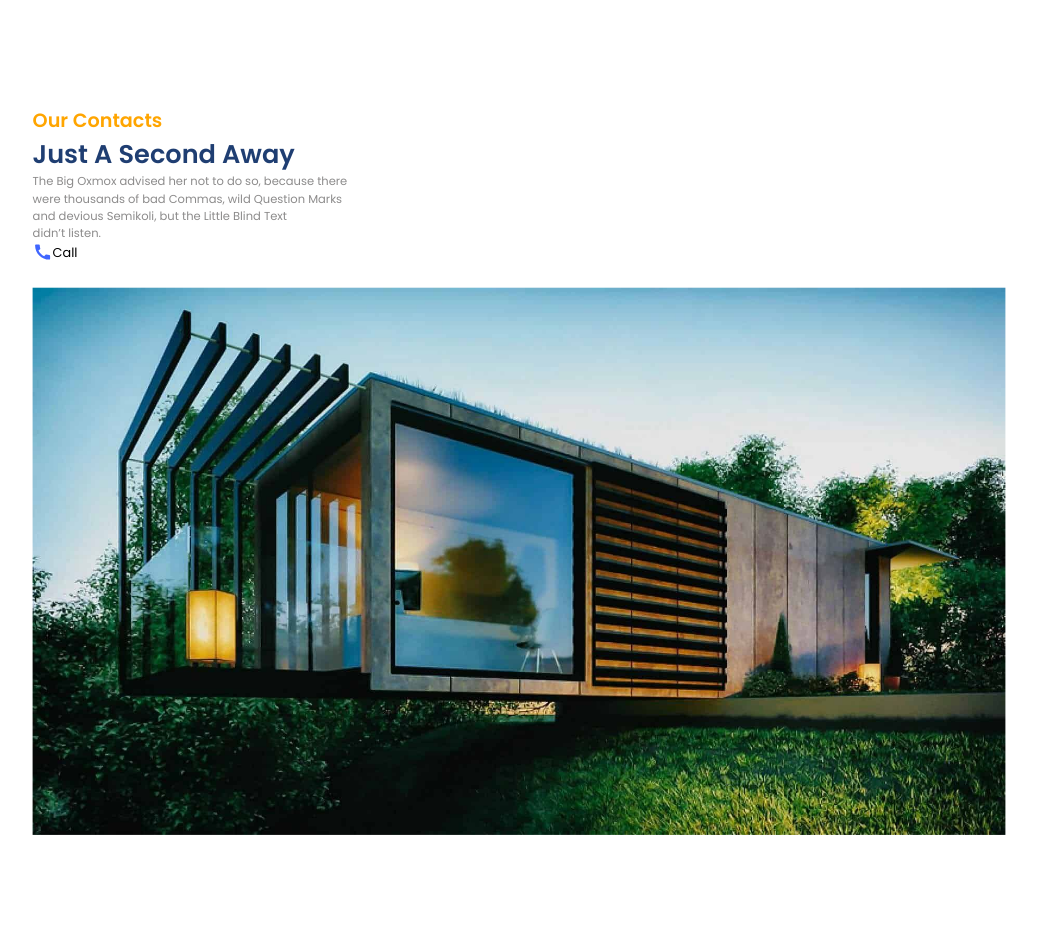
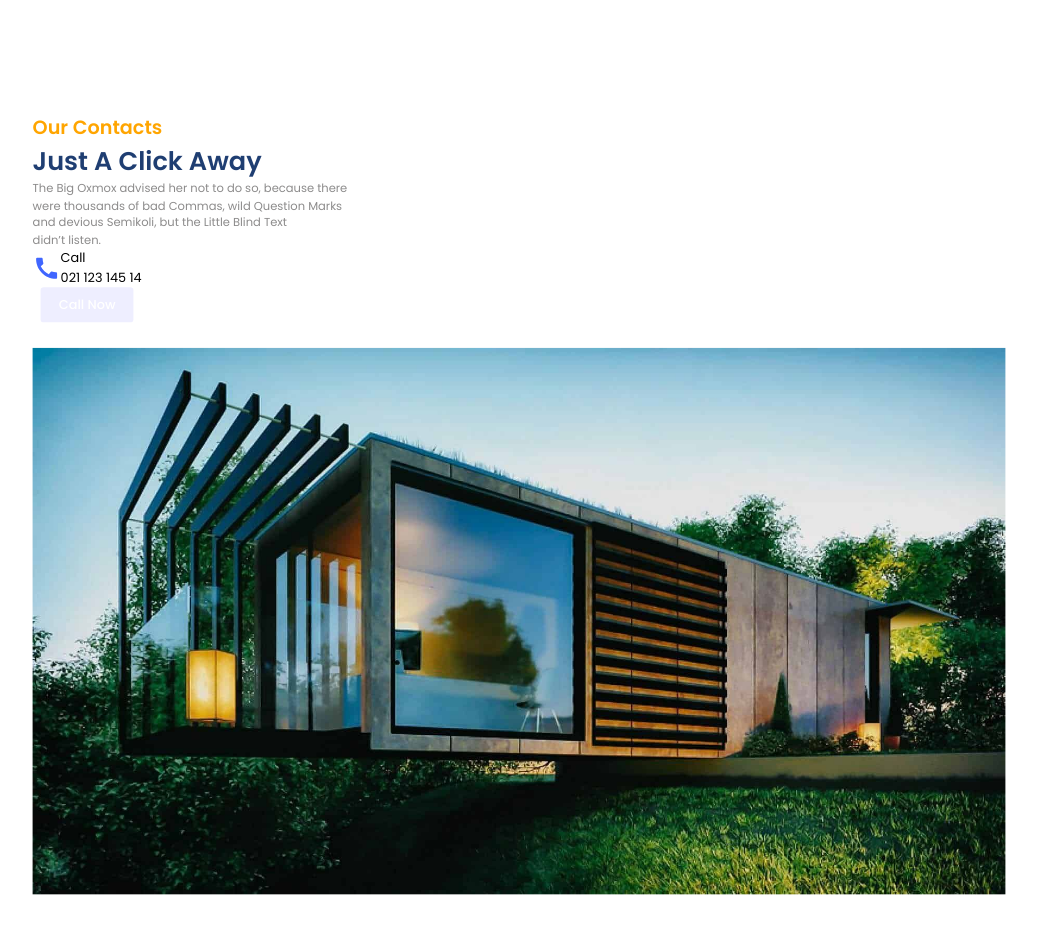
Before and after one commit to zendayat/Real-Estate-Frontend-React, a React (Vite) app: page / in a window 1280 px wide. Shown: the part 6040-6973 px from the top of the page, without its empty margins (121-1158 px from the left). Built offline with nearby package versions, Linux system fonts and the light colour scheme.

Commit message:
update value

```diff
--- /dev/null
+++ b/src/components/Contact/Contact.css
@@ -0,0 +1,3 @@
+.mode .button{
+    background: var(--lightBlue);
+}
--- a/src/components/Contact/Contact.jsx
+++ b/src/components/Contact/Contact.jsx
@@ -1,32 +1,40 @@
 import React from 'react'
 import { MdCall } from 'react-icons/md';
+import './Contact.css'
 
 function Contact() {
   return (
     <section className="c-wrapper">
       <div className="paddings innerWidth flexCenter c-container">
         {/* LEFT SIDE */}
-        <div className="c-left flexColStart flex-1">
-          <span className=' orangeText'>Our Contacts</span>
-          <span className='primaryText'>Just A Second Away</span>
-          <span className=' secondaryText'>
-            The Big Oxmox advised her not to do so, because there<br/> were thousands
-            of bad Commas, wild Question Marks<br/> and devious Semikoli, but the
-            Little Blind Text<br/> didn’t listen.
+        <div className="c-left flexColStart flex-1 gap-2">
+          <span className=" orangeText">Our Contacts</span>
+          <span className="primaryText">Just A Click Away</span>
+          <span className=" secondaryText">
+            The Big Oxmox advised her not to do so, because there
+            <br /> were thousands of bad Commas, wild Question Marks
+            <br /> and devious Semikoli, but the Little Blind Text
+            <br /> didn’t listen.
           </span>
 
-          <div className="flexColStart contactModes">
+          <div className="flexColStart contactModes mt-8 gap-4">
             {/* FIRST ROW */}
-            <div className="flexColStart row">
-                <div className="flexColCenter mode">
+            <div className="flexColStart row gap-6">
+              <div className="flexColCenter mode w-64 p-4 border-[0.8px] border-[rgba(128,128,128,0.143)] rounded-[5px] gap-4 transition-all duration-300 ease-in">
                 <div className="flexStart">
                   <div className="flexCenter icon">
-                            <MdCall size={25}/>
+                    <MdCall
+                      size={35}
+                      className="p-[8px] bg-gray-200 rounded-[5px]"
+                    />
                   </div>
                   <div className="flexColStart detail">
-                            <span>
-                                Call</span><span></span>
+                    <span>Call</span>
+                    <span>021 123 145 14</span>
                   </div>
+                </div>
+                <div className="flexCenter bg-red-700 button w-full text-blue-500/75 text-[0.9rem] font-black">
+                  Call Now
                 </div>
               </div>
             </div>
--- a/src/index.css
+++ b/src/index.css
@@ -146,6 +146,7 @@ a {
   justify-content: space-between;
 }
 
+
 /* media queries */
 @media (min-width: 1536px) {
   .innerWidth {
```
Lines whose indentation alone changed are shown as unchanged.
